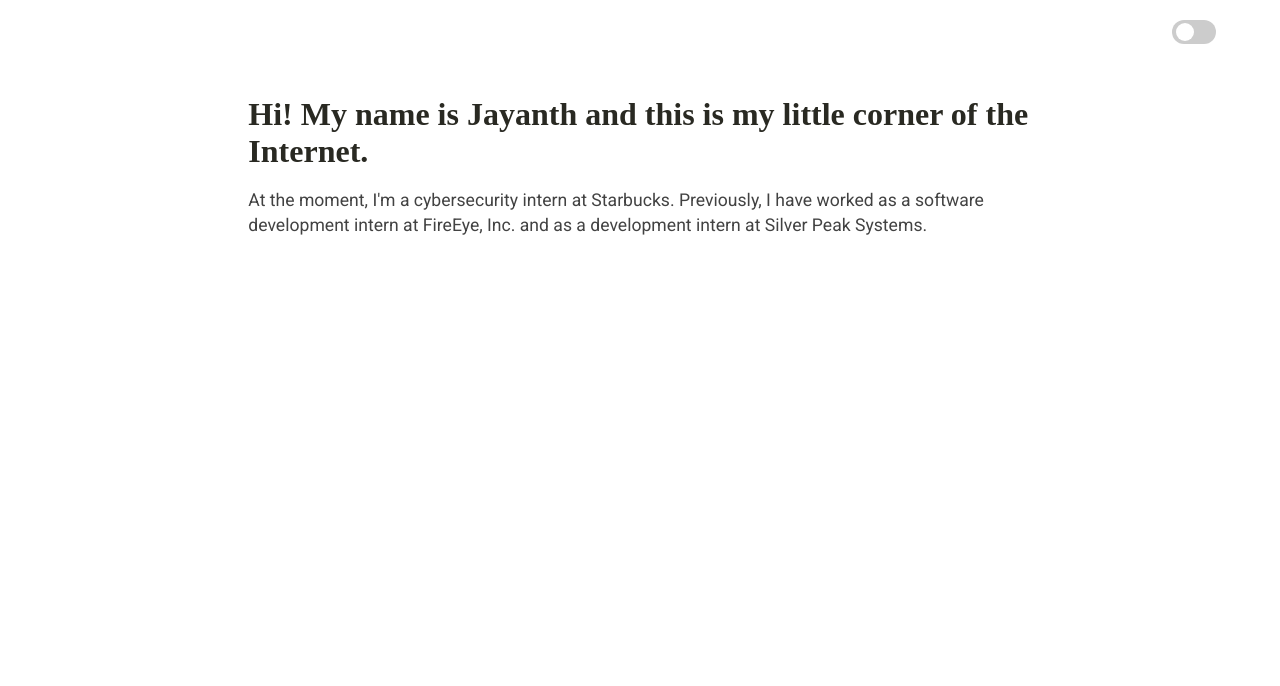
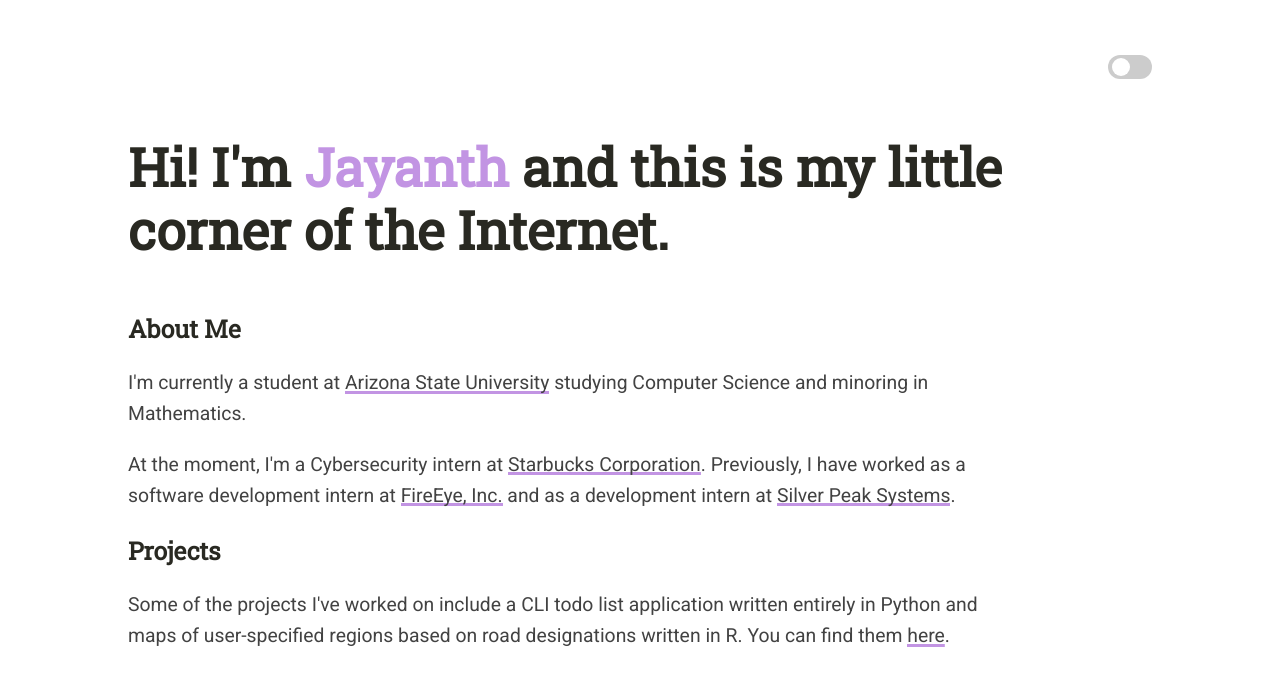
Before and after one commit to jrao1724/jrao1724.github.io, a plain HTML site: page index.html in a window 1280 px wide. Drawn offline with Linux system fonts and the light colour scheme; a web font is replaced by a local one.

Commit message:
Updated some stuff and added CSS flair

```diff
--- a/index.html
+++ b/index.html
@@ -1,12 +1,14 @@
 <!DOCTYPE html>
 <html lang = en>
     <head>
+        <title>Jayanth Rao</title>
         <link href="style.css" rel = "stylesheet">
         <meta charset="UTF-8">
         <meta name="viewport" content="width=device-width, initial-scale=1.0">
-        <title>Jayanth Rao</title>
+
     </head>
     <body>
+        <main>
             <nav>
                 <div class="theme-switch-wrapper">
                     <label class="theme-switch" for="checkbox">
@@ -17,15 +19,25 @@
                     <script src="script.js"></script>
                 </div>
             </nav>
+            <h1>
+                Hi! I'm <mark class="purpleButNot">Jayanth</mark> and this is my little corner of the Internet.
+            </h1>
+            <h3>About Me</h3>
+            <p>
+                I'm currently a student at <a href="https://www.asu.edu">Arizona State University</a> studying Computer Science and minoring in Mathematics.
+            </p>
+            <p>
+                At the moment, I'm a Cybersecurity intern at <a href="https://www.starbucks.com">Starbucks Corporation</a>. Previously, I have worked as a
+                software development intern at <a href="https://www.fireeye.com">FireEye, Inc.</a> and as a development intern at
+                <a href="https://www.silver-peak.com">Silver Peak Systems</a>.
+            </p>
 
-        <section>
-            <article>
-                <h1 class="title">Hi! My name is Jayanth and this is my little corner of the Internet.</h1>
+            <h3>Projects</h3>
             <p>
-                    At the moment, I'm a cybersecurity intern at Starbucks. Previously, I have worked as a software development intern at
-                    FireEye, Inc. and as a development intern at Silver Peak Systems.
+                Some of the projects I've worked on include a CLI todo list application written entirely in
+                Python and maps of user-specified regions based on road designations written in R.
+                You can find them <a href="https://github.com/jrao1724">here</a>.
             </p>
-            </article>
-        </section>
+        </main>
     </body>
 </html>
--- a/style.css
+++ b/style.css
@@ -1,4 +1,4 @@
-@import url(https://fonts.googleapis.com/css?family=Patua+One|Roboto&display=swap);
+@import url(https://fonts.googleapis.com/css?family=Roboto|Roboto+Slab&display=swap);
 :root {
   --primary-color: #302AE6;
   --secondary-color: #536390;
@@ -19,31 +19,63 @@ body {
   font-family: "Roboto", sans-serif;
   background-color: var(--bg-color);
   color: var(--font-color);
-max-width: 90%;
-margin: 0 auto;
-font-size: calc(1rem + 0.25vh);
+  max-width: 80%;
+  margin: 2em 2em 1em 10%;
+  font-size: 1.1em;
+  line-height: 1.4em;
+  display: flex;
+  flex-direction: column;
+  height: 100vh;
+}
+
+main {
+  padding-bottom: 3em;
+  flex: 1;
 }
 
 h1 {
   color: var(--heading-color);
-font-family: "Patua One", serif;
-font-size: 2rem;
-margin-bottom: 1vh;
+  font-family: "Roboto Slab", serif;
+  font-size: 3em;
+  line-height: 1.2em;
+  margin-bottom: 1em;
+  max-width: 20em;
+}
+
+h3 {
+  color: var(--heading-color);
+  font-family: "Roboto Slab", serif;
+  font-size: 1.4em;
+  line-height: 1.2em;
+  margin-bottom: 1em;
 }
 
 p {
-font-size: 1.1rem;
-line-height: 1.6rem;
+  font-size: 1.1em;
+  line-height: 1.6em;
+  max-width: 45em;
 }
 
 a {
-color: var(--primary-color);
+  color: var(--font-color);
   text-decoration: none;
-border-bottom: 3px solid transparent;
-font-weight: bold;
+  border-bottom: 2px solid transparent;
+  font-weight: none;
 }
 a:hover, a:focus {
-border-bottom: 3px solid currentColor;
+  border-bottom: 3px solid #c294e3;
+}
+
+p> a {
+  background-image: linear-gradient(#c294e3, #c294e3);
+  background-repeat: no-repeat;
+  background-position: bottom;
+  background-size: 100% 15%;
+  transition: background-size 80ms ease-in-out;
+}
+p> a:hover, a:focus {
+  background-size: 100% 100%;
+  transition: background-size 80ms ease-in-out;
 }
 
 section {
@@ -52,7 +84,7 @@ margin: 0 auto;
 }
 
 .post-meta {
-font-size: 1rem;
+  font-size: 1em;
   font-style: italic;
   display: block;
   margin-bottom: 4vh;
@@ -72,7 +104,7 @@ align-items: center;
 }
 .theme-switch-wrapper em {
   margin-left: 10px;
-font-size: 1rem;
+  font-size: 1em;
 }
 
 .theme-switch {
@@ -123,3 +155,12 @@ border-radius: 34px;
 .slider.round:before {
   border-radius: 50%;
 }
+
+mark.purpleButNot {
+  color: #c294e3;
+  background: none;
+}
+
+/* Hide scrollbar */
+html { scrollbar-width: none; }
+::-webkit-scrollbar { display: none; }
```
Lines whose indentation alone changed are shown as unchanged.
